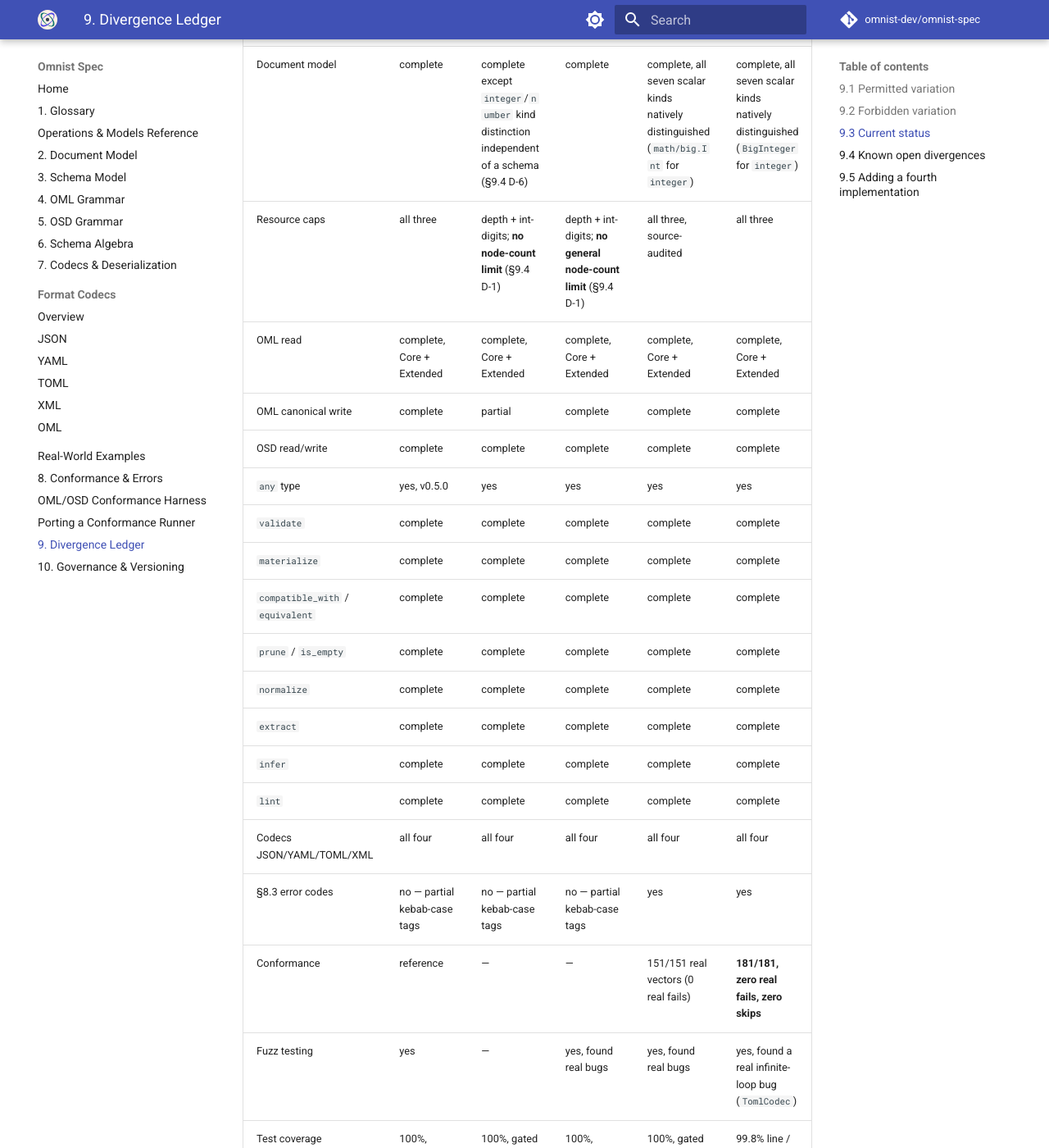
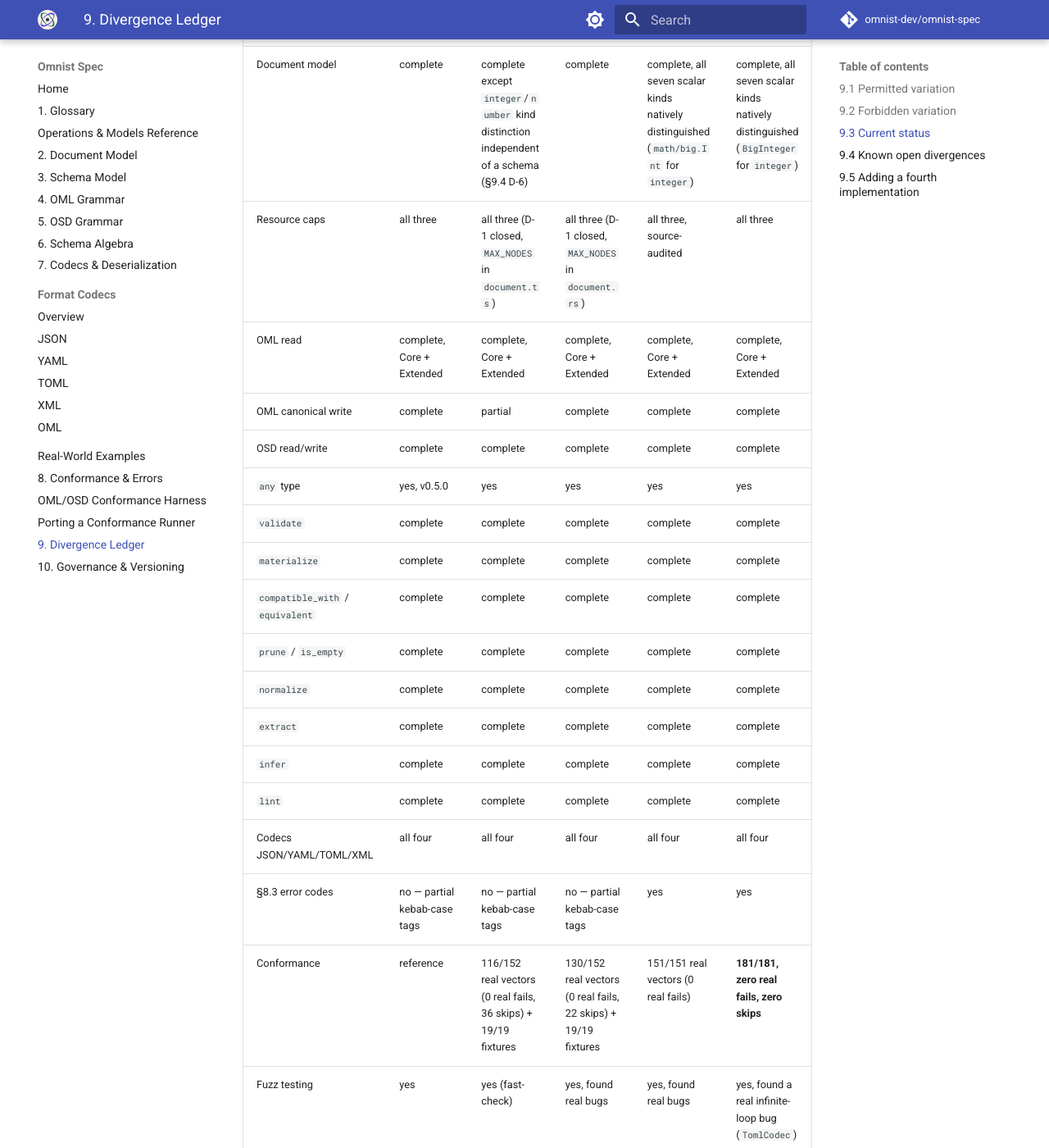
Before and after one commit to omnist-dev/omnist-spec, an MkDocs documentation site: the page built from docs/09-divergence-ledger.md, in a window 1280 px wide and 1400 px high, scrolled down 2406 px. Shown: the whole window at 82% size. Built offline with MkDocs 1.6.1 and Material for MkDocs 9.7.7, drawn with Linux system fonts in a browser that asks for light colours; comment, search, counter and statistics services are not loaded.

Commit message:
Fix 3 stale §9.3 cells: Resource caps, Conformance, Fuzz testing
Resource caps (TS/Rust): D-1 was already marked Closed in §9.4 weeks
ago (both added MAX_NODES), but the §9.3 table row was never updated
to match -- caught when a user asked directly whether Rust already
covers all three caps. Verified live against both repos' current
source (document.ts / document.rs) rather than trusting the stale
cell.

Conformance (TS/Rust): both showed "--" despite having real,
runnable conformance tooling. Ran both live: TS 116/152 vectors (0
real fails, 36 skips) + 19/19 fixtures; Rust 130/152 vectors (0 real
fails, 22 skips) + 19/19 fixtures.

Fuzz testing (TS): showed "--" despite test/fuzz.test.ts existing
(fast-check-based property fuzzing, 11 properties, ported from
upstream's test_fuzz.py). No confirmed real-bug find yet, so left as
a plain "yes" rather than claiming a finding the source doesn't
support.

```diff
--- a/docs/09-divergence-ledger.md
+++ b/docs/09-divergence-ledger.md
@@ -104,7 +104,7 @@ As of spec v0.2.2-alpha.
 | Version | 0.7.12 | 0.0.4-alpha | 0.0.1-alpha | 0.1.0-alpha | 0.0.1-alpha |
 | Maturity | beta, reference | alpha | alpha | alpha | alpha |
 | Document model | complete | complete except `integer`/`number` kind distinction independent of a schema (§9.4 D-6) | complete | complete, all seven scalar kinds natively distinguished (`math/big.Int` for `integer`) | complete, all seven scalar kinds natively distinguished (`BigInteger` for `integer`) |
-| Resource caps | all three | depth + int-digits; **no node-count limit** (§9.4 D-1) | depth + int-digits; **no general node-count limit** (§9.4 D-1) | all three, source-audited | all three |
+| Resource caps | all three | all three (D-1 closed, `MAX_NODES` in `document.ts`) | all three (D-1 closed, `MAX_NODES` in `document.rs`) | all three, source-audited | all three |
 | OML read | complete, Core + Extended | complete, Core + Extended | complete, Core + Extended | complete, Core + Extended | complete, Core + Extended |
 | OML canonical write | complete | partial | complete | complete | complete |
 | OSD read/write | complete | complete | complete | complete | complete |
@@ -119,8 +119,8 @@ As of spec v0.2.2-alpha.
 | `lint` | complete | complete | complete | complete | complete |
 | Codecs JSON/YAML/TOML/XML | all four | all four | all four | all four | all four |
 | §8.3 error codes | no — partial kebab-case tags | no — partial kebab-case tags | no — partial kebab-case tags | yes | yes |
-| Conformance | reference | — | — | 151/151 real vectors (0 real fails) | **181/181, zero real fails, zero skips** |
-| Fuzz testing | yes | — | yes, found real bugs | yes, found real bugs | yes, found a real infinite-loop bug (`TomlCodec`) |
+| Conformance | reference | 116/152 real vectors (0 real fails, 36 skips) + 19/19 fixtures | 130/152 real vectors (0 real fails, 22 skips) + 19/19 fixtures | 151/151 real vectors (0 real fails) | **181/181, zero real fails, zero skips** |
+| Fuzz testing | yes | yes (fast-check) | yes, found real bugs | yes, found real bugs | yes, found a real infinite-loop bug (`TomlCodec`) |
 | Test coverage | 100%, gated | 100%, gated | 100%, gated | 100%, gated | 99.8% line / 99.8% branch, gated (remaining gap is confirmed-unreachable defensive code, documented in place; JaCoCo has no line-level exclusion mechanism) |
 
 **On the Go column.** `omnist-go` is the fourth implementation, built
```
